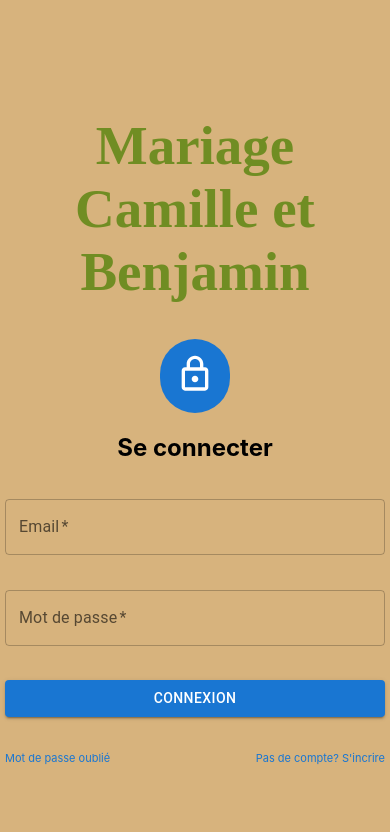
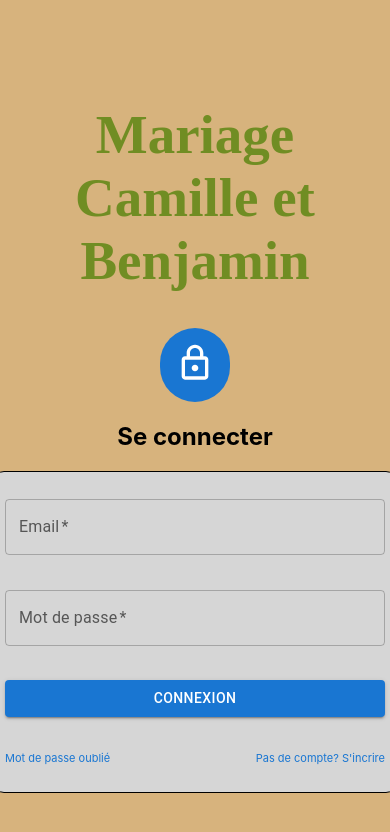
Before and after one commit to BenGex31/weddingguests, a React (Create React App) app: page / in a window 390 px wide. Shown: the top 832 px of the page. Built offline with nearby package versions, Linux system fonts and the light colour scheme; a web font is replaced by a local one.

Commit message:
Update Login.css

```diff
--- a/src/pages/Login.css
+++ b/src/pages/Login.css
@@ -24,6 +24,9 @@
   display: flex;
   flex-direction: column;
   justify-content: space-around;
+  border: 1px solid black;
+  border-radius: 10px;
+  background-color: #d6d6d6;
 }
 
 .containerLink {
@@ -47,6 +50,7 @@
   .containerForm {
     width: 500px;
     height: 300px;
+    padding: 50px;
   }
 }
 
@@ -59,6 +63,7 @@
   .containerForm {
     width: 350px;
     height: 300px;
+    padding: 25px;
   }
 }
 
@@ -71,6 +76,7 @@
   .containerForm {
     width: 450px;
     height: 250px;
+    padding: 15px;
   }
 }
 
@@ -86,6 +92,7 @@
   .containerForm {
     width: 350px;
     height: 250px;
+    padding: 10px;
   }
 }
 
@@ -110,6 +117,7 @@
   }
   .containerForm {
     width: 350px;
+    padding: 5px;
   }
   .containerLink {
     font-size: 11px;
```
